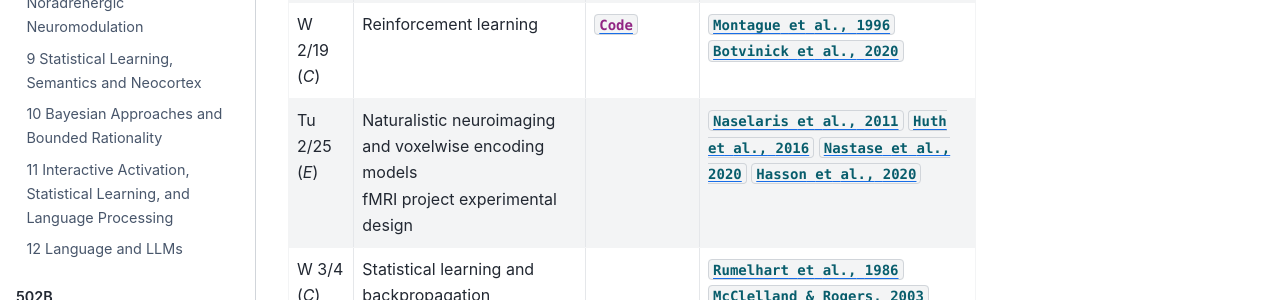
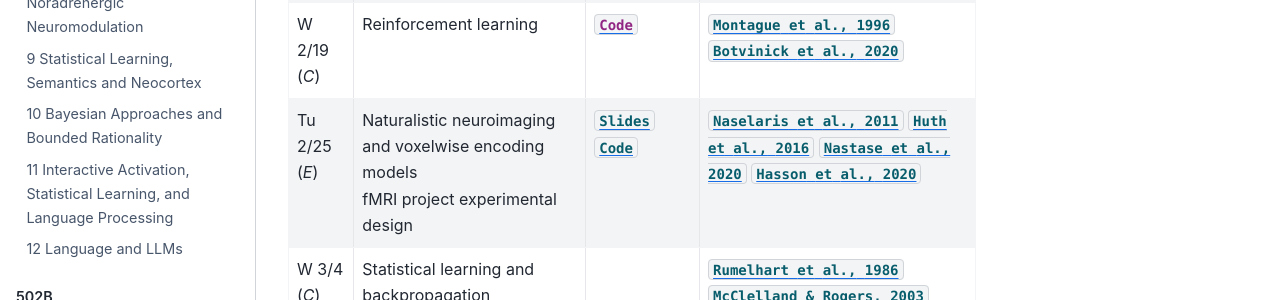
Before and after one commit to PrincetonUniversity/NEU-PSY-502, a Jupyter Book: the page built from website/content/502B/intro.md, in a window 1280 px wide and 900 px high, scrolled down 1516 px. Shown: the part 147-447 px from the top of the window. Built offline with Jupyter Book 1.0.4 settings and Sphinx 7.4.7 and the Sphinx Book theme 1.1.4, drawn with Linux system fonts in a browser that asks for light colours; pages that are not in the unit, such as notebooks, are missing from menus.

Commit message:
Add encoding slides/code

```diff
--- a/website/content/502B/intro.md
+++ b/website/content/502B/intro.md
@@ -27,7 +27,7 @@ This lab course closely accompanies NEU 502A and surveys the methodological land
 | W 2/12 (*C*) | Decision making | [`Code`](Computation/Decision%20Making/intro.md)                                                                                                                                      | [`Bogacz et al., 2006`](https://doi.org/10.1037/0033-295X.113.4.700) |
 | Tu 2/18 (*E*) | Representational similarity analysis (RSA) and searchlights<br>fMRI project proposal presentations | [`Slides`](https://docs.google.com/presentation/d/1FAU6W4j7B2zu1Vq1_8EO29CnXQVRtfliKONU7tkgjz8/edit?usp=sharing) [`Code`](https://github.com/NEU502B/neu502b-2025/tree/master/fmri-5) | [`Edelman, 1998`](https://doi.org/10.1017/S0140525X98001253) [`Kriegeskorte et al., 2006`](https://doi.org/10.1073/pnas.0600244103) [`Kriegeskorte et al., 2008`](https://doi.org/10.3389/neuro.06.004.2008) |
 | W 2/19 (*C*) | Reinforcement learning | [`Code`](Computation/Reinforcement%20Learning/intro.md)                                                                                                                               | [`Montague et al., 1996`](https://doi.org/10.1523/JNEUROSCI.16-05-01936.1996) [`Botvinick et al., 2020`](https://doi.org/10.1016/j.neuron.2020.06.014) |
-| Tu 2/25 (*E*) | Naturalistic neuroimaging and voxelwise encoding models<br>fMRI project experimental design |                                                                                                                                                                                       | [`Naselaris et al., 2011`](https://doi.org/10.1016/j.neuroimage.2010.07.073) [`Huth et al., 2016`](https://doi.org/10.1038/nature17637) [`Nastase et al., 2020`](https://doi.org/10.1016/j.neuroimage.2020.117254) [`Hasson et al., 2020`](https://doi.org/10.1016/j.neuron.2019.12.002) |
+| Tu 2/25 (*E*) | Naturalistic neuroimaging and voxelwise encoding models<br>fMRI project experimental design | [`Slides`](https://docs.google.com/presentation/d/1YqbDskSCbAi4lVrIS-gDYiB4v7_y79t78F5v9QsEy3A/edit?usp=sharing) [`Code`](https://github.com/NEU502B/neu502b-2025/tree/master/fmri-6) | [`Naselaris et al., 2011`](https://doi.org/10.1016/j.neuroimage.2010.07.073) [`Huth et al., 2016`](https://doi.org/10.1038/nature17637) [`Nastase et al., 2020`](https://doi.org/10.1016/j.neuroimage.2020.117254) [`Hasson et al., 2020`](https://doi.org/10.1016/j.neuron.2019.12.002) |
 | W 3/4 (*C*) | Statistical learning and backpropagation |                                                                                                                                                                                       | [`Rumelhart et al., 1986`](https://doi.org/10.1038/323533a0) [`McClelland & Rogers, 2003`](https://doi.org/10.1038/nrn1076) |
 | Tu 3/4 (*E*) | fMRI project data collection |                                                                                                                                                                                       | |
 | W 3/5 (*E*) | fMRI project data collection |                                                                                                                                                                                       | |
```
